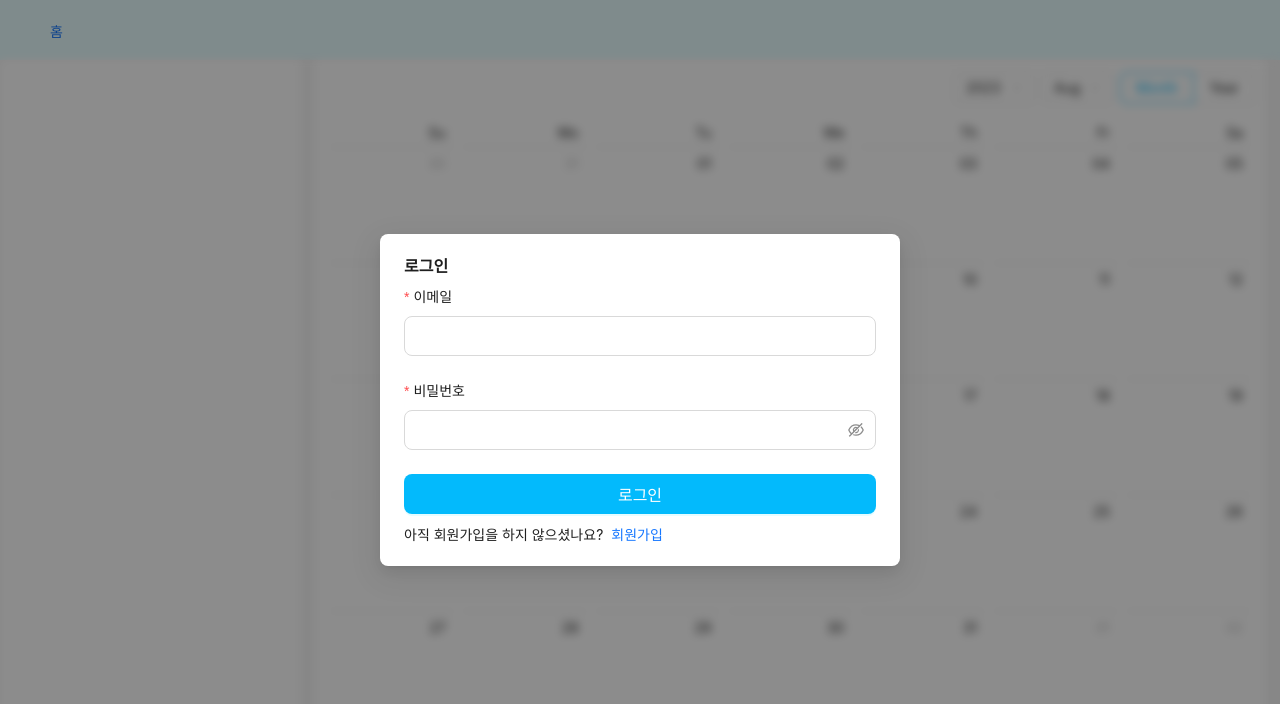
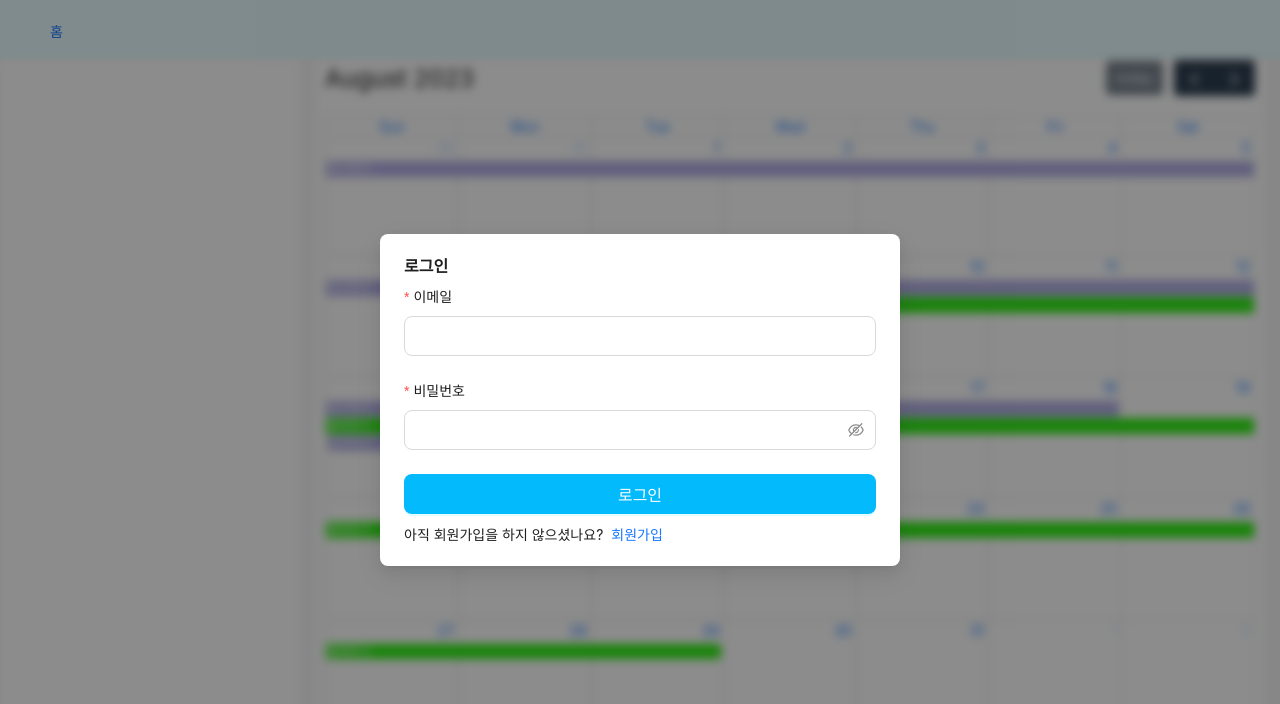
Before and after one commit to KDT5-MINI-TEAM11/client, a React (Vite) app: page / in a window 1280 px wide. Shown: the top 704 px of the page. Built offline with nearby package versions, Linux system fonts and the light colour scheme.

Commit message:
FEAT: 메인 달력 fullcalendar로 변경

```diff
--- a/package.json
+++ b/package.json
@@ -12,6 +12,9 @@
   "dependencies": {
     "@cloudinary/react": "^1.11.2",
     "@cloudinary/url-gen": "^1.11.0",
+    "@fullcalendar/core": "^6.1.8",
+    "@fullcalendar/daygrid": "^6.1.8",
+    "@fullcalendar/react": "^6.1.8",
     "antd": "^5.7.2",
     "axios": "^1.4.0",
     "dayjs": "^1.11.9",
--- /dev/null
+++ b/src/page/home/calendar.tsx
@@ -0,0 +1,39 @@
+import FullCalendar from '@fullcalendar/react';
+import dayGridPlugin from '@fullcalendar/daygrid';
+
+function calendar() {
+  const event = [
+    {
+      title: '공부하기',
+      start: '2023-08-13',
+      end: '2023-08-14',
+      color: '#b1aee5',
+    },
+    {
+      title: '축구하기',
+      start: '2023-02-15',
+      end: '2023-08-19',
+      color: '#b1aee5',
+    },
+    {
+      title: '빨래하기',
+      start: '2023-08-08',
+      end: '2023-08-30',
+      color: '#2dee11',
+    },
+  ];
+  return (
+    <>
+      <FullCalendar
+        plugins={[dayGridPlugin]}
+        initialView="dayGridMonth"
+        dayMaxEvents={true}
+        events={event}
+        height={'800px'}
+        editable={true}
+      />
+    </>
+  );
+}
+
+export default calendar;
--- a/src/page/home/index.tsx
+++ b/src/page/home/index.tsx
@@ -1,10 +1,11 @@
 import { isSignedinSelector } from '@/recoil/AccessTokkenAtom';
-import { Calendar, Layout, Modal } from 'antd';
+import { Layout, Modal } from 'antd';
 import { useRecoilValue } from 'recoil';
 import Signin from '../../components/Signin';
 import Sider from 'antd/es/layout/Sider';
 import { Content } from 'antd/es/layout/layout';
 import { useState } from 'react';
+import Calendar from './calendar';
 
 export default function Home() {
   const isSignedin = useRecoilValue(isSignedinSelector);
```
Also changed, not shown: 1 other file (tests, documents, lock files or other folders).
